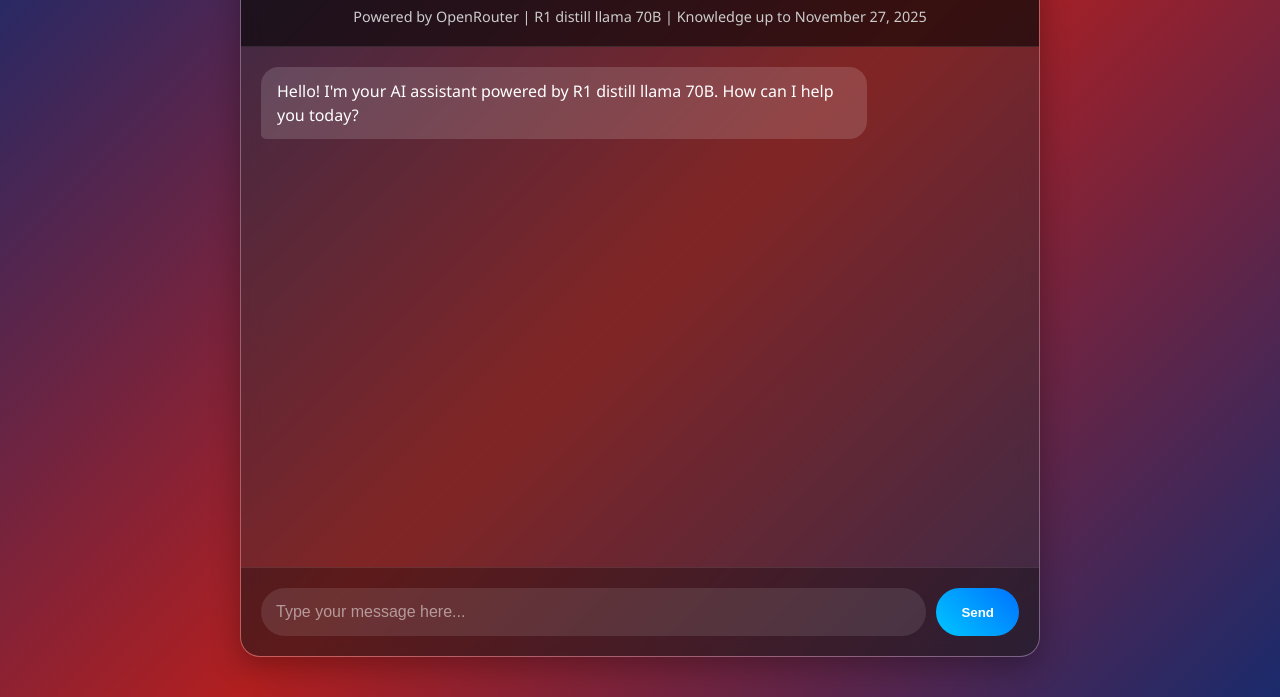
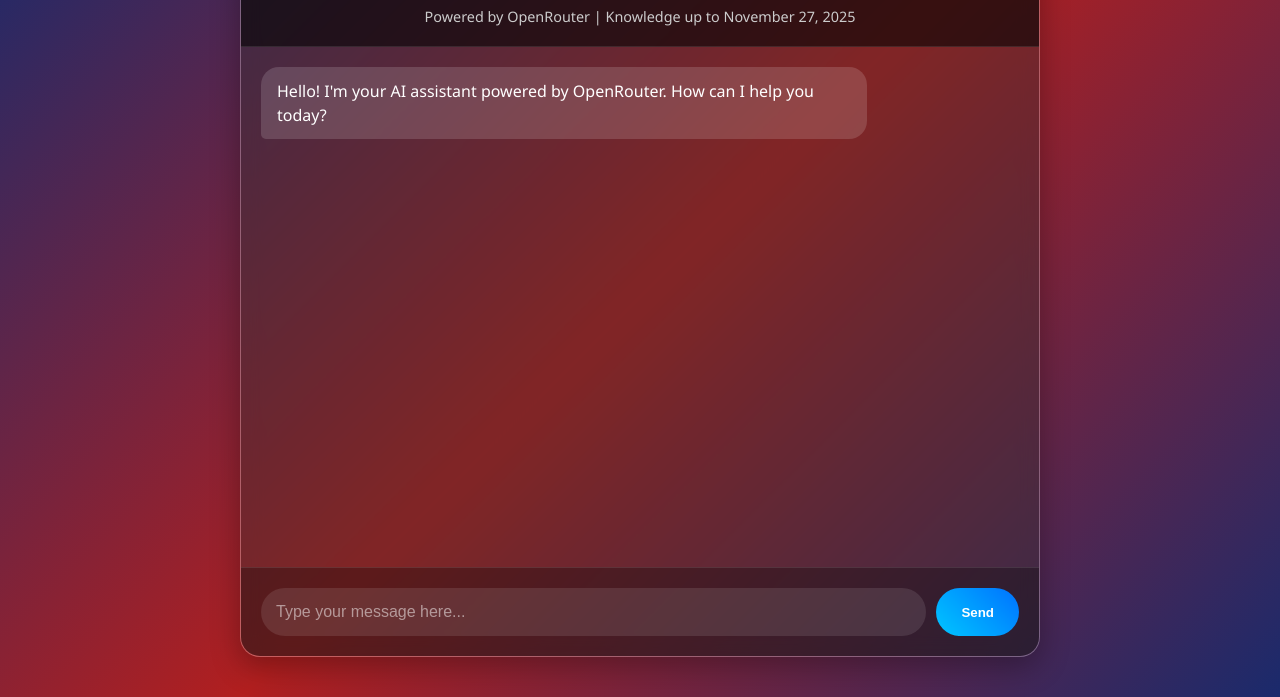
Before and after one commit to trashcore-dev/Gpt-Al, a plain HTML site: page index.html in a window 1280 px wide. Shown: the part 103-800 px from the top of the page. Drawn offline with Linux system fonts and the light colour scheme.

Commit message:
Update index.html

```diff
--- a/index.html
+++ b/index.html
@@ -164,12 +164,12 @@
     <div class="container">
         <header>
             <h1>AI Chat Assistant</h1>
-            <p>Powered by OpenRouter | R1 distill llama 70B | Knowledge up to November 27, 2025</p>
+            <p>Powered by OpenRouter | Knowledge up to November 27, 2025</p>
         </header>
 
         <div class="chat-container" id="chat-container">
             <div class="message bot-message">
-                Hello! I'm your AI assistant powered by R1 distill llama 70B. How can I help you today?
+                Hello! I'm your AI assistant powered by OpenRouter. How can I help you today?
             </div>
         </div>
 
@@ -262,8 +262,7 @@
                         },
                         body: JSON.stringify({
                             message: message,
-                            conversationId: this.conversationId,
-                            model: 'microsoft/r1-distill-llama-70b' // Fixed model
+                            conversationId: this.conversationId
                         })
                     });
 
```
